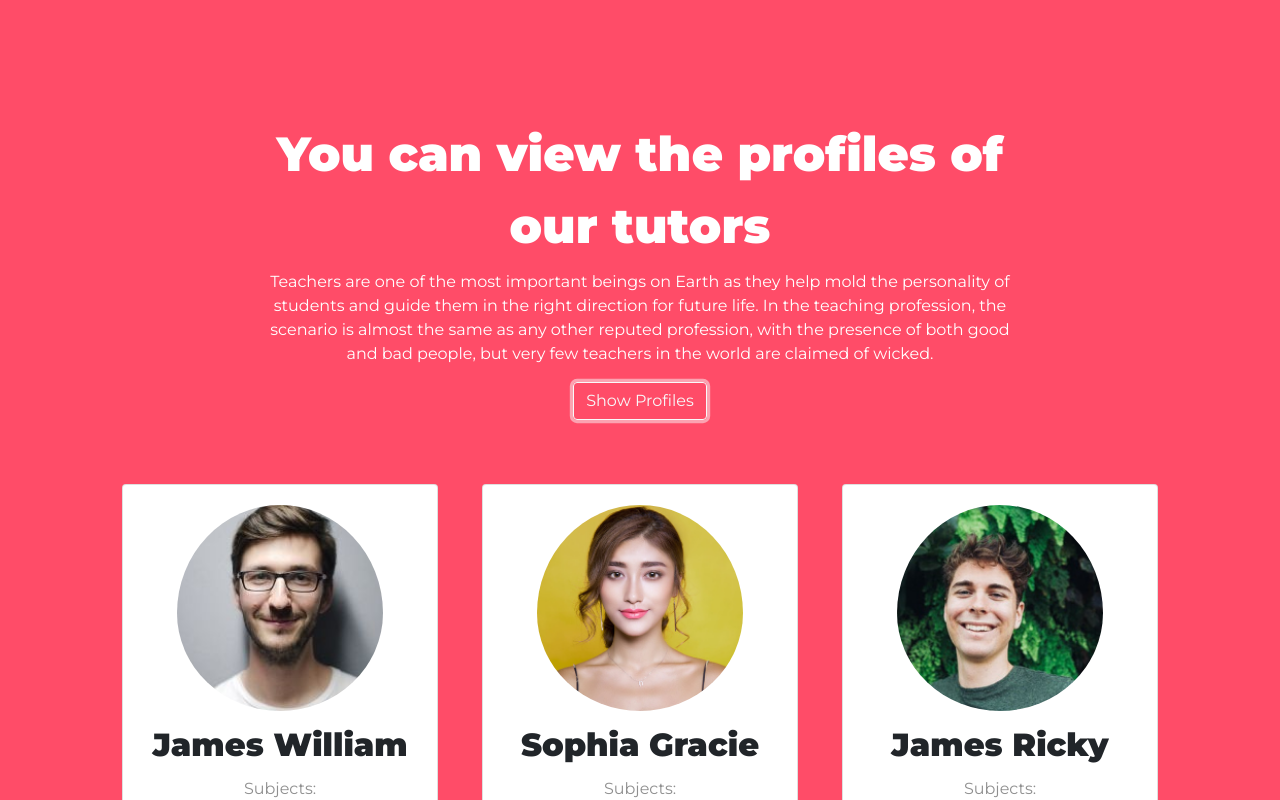
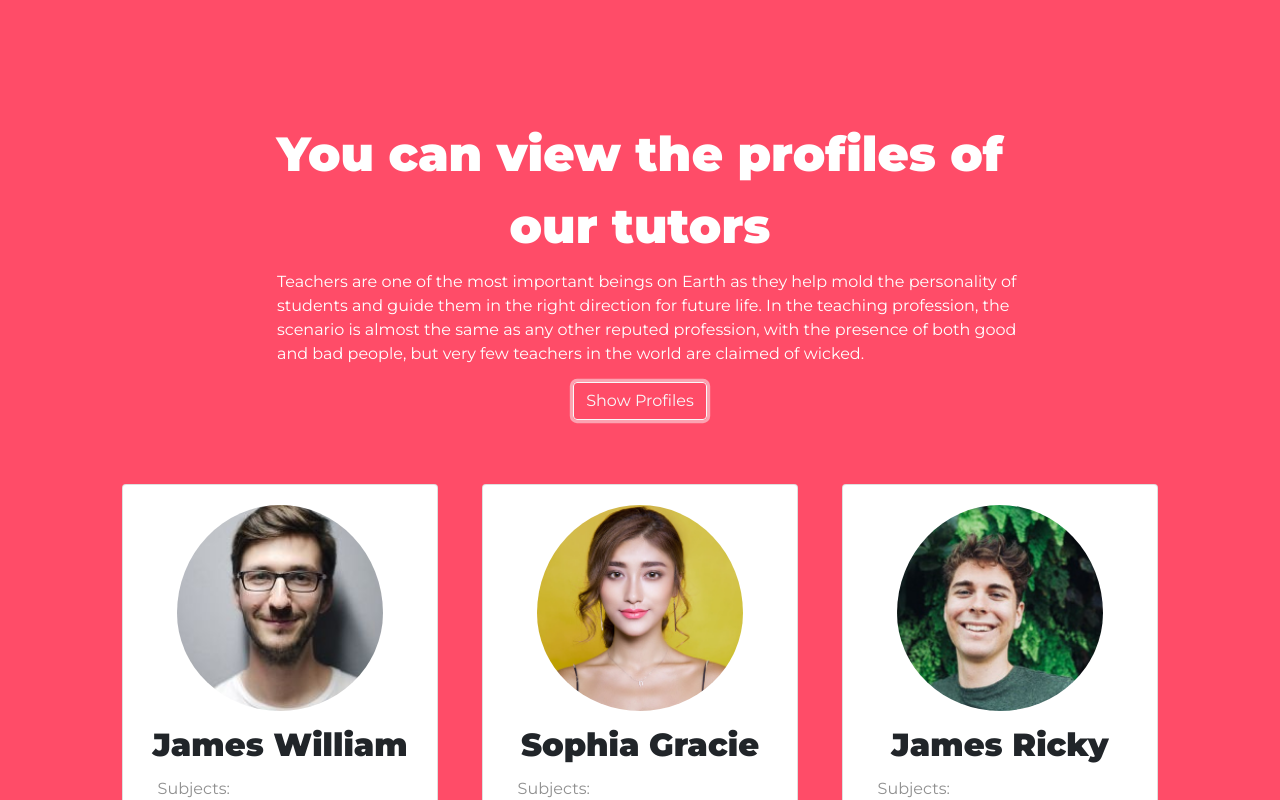
Before and after one commit to iteach-info/iteach, a plain HTML site: page index.html in a window 1280 px wide. Both pictures are taken after a click on the button "Show Profiles". Shown: the part 2648-3448 px from the top of the page. Drawn offline with nearby package versions, Linux system fonts and the light colour scheme.

Commit message:
Update styles.css

```diff
--- a/css/styles.css
+++ b/css/styles.css
@@ -169,7 +169,13 @@ padding: 3% 15%;
   background-color: #ff4c68;
 
 }
-
+#profiles .card-body{
+  height: 550px;
+}
+#profiles p{
+  padding-left: 15px;
+  text-align: left;
+}
 #team {
   text-align: center;
   padding: 100px;
```
